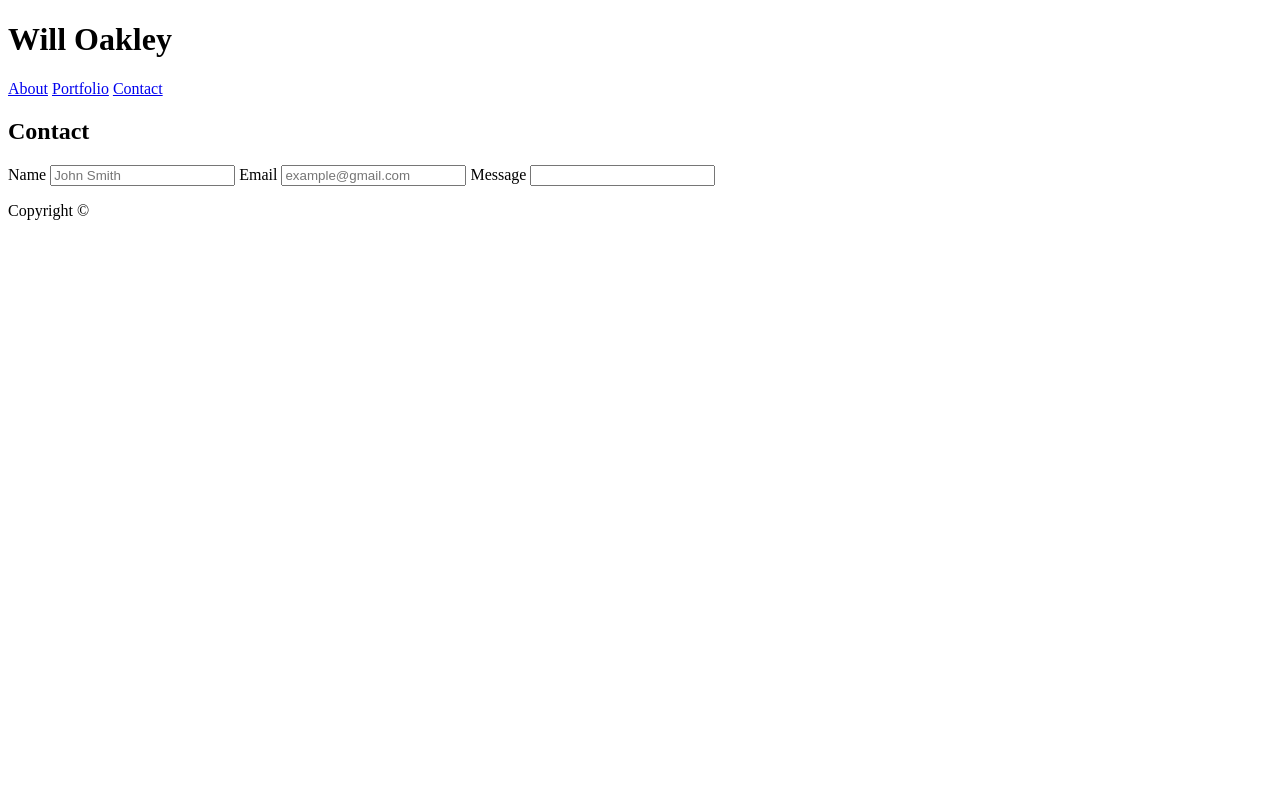
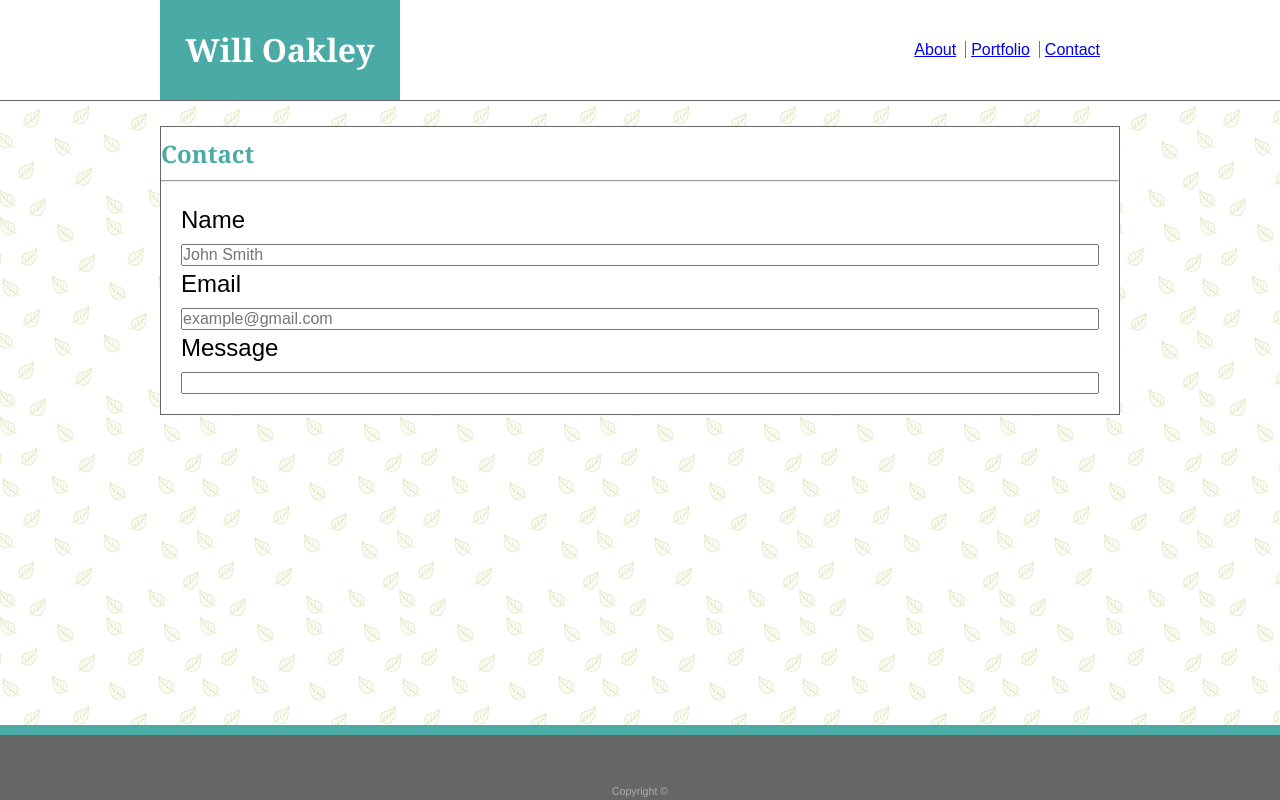
Before and after one commit to woaky1/Basic-Portfolio, a plain HTML site: page contact.html in a window 1280 px wide. Drawn offline with Linux system fonts and the light colour scheme.

Commit message:
mostly work on contact.html and related css plus a few fixes in index.html and portfolio.html

```diff
--- a/assets/css/style.css
+++ b/assets/css/style.css
@@ -51,6 +51,10 @@ body {
 #portfolioMainContent {
     height: 800px;
     margin-bottom: 100px;
+}
+
+#contactMainContent {
+    height: 400px;
 }
 
 .name {
@@ -125,7 +129,7 @@ p {
     margin-left: 25px;
 }
 
-#aboutMe {
+.aboutMe {
     margin: 10px 0px;
 }
 
@@ -166,3 +170,18 @@ p {
 #rps {
     background-image: url(../images/rock_paper_scissors.jpg)
 }
+
+form {
+    font-family: Arial, Helvetica, sans-serif;
+    font-size: 18pt;
+    margin: 20px;
+}
+
+input {
+    font-size: 12pt;
+    width: 100%;
+}
+
+label {
+    line-height: 150%;
+}
--- a/contact.html
+++ b/contact.html
@@ -5,32 +5,53 @@
     <meta name="viewport" content="width=device-width, initial-scale=1.0">
     <meta http-equiv="X-UA-Compatible" content="ie=edge">
     <title>Contact</title>
+    <link rel="stylesheet" href="assets/css/style.css">
 </head>
 <body>
-    <heading>
+    <div class="headingContainer">
+        <div class="heading">
+            <div class="name">
                 <h1>Will Oakley</h1>
-        <a href="index.html">About</a>
-        <a href="portfolio.html">Portfolio</a>
-        <a href="contact.html">Contact</a>
-    </heading>
+            </div>
+
+            <div class="menu">
+                <a class="menuItems" href="index.html">About</a>
+                <span class="verticalLine"></span>
+                <a class="menuItems" href="portfolio.html">Portfolio</a>
+                <span class="verticalLine"></span>
+                <a class="menuItems" href="contact.html">Contact</a>
+            </div>
+        </div>
+    </div>
+
+    <div class="clearfix"></div>
 
     <section>
-        <h1>Contact</h1>
+        <div class="backgroundBox">
+            <div class="mainContent">
+            <h2 class="aboutMe">Contact</h2>
+            <hr class="abnoutMe">
                 <div>
                     <form>
                         <label>Name</label>
+                        <br>
                         <input type="text" placeholder="John Smith">
+                        <br>
                         <label>Email</label>
+                        <br>
                         <input type="text" placeholder="example@gmail.com">
+                        <br>
                         <label>Message</label>
+                        <br>
                         <input type="text">
                     </form>
                 </div>
-        <form></form>
+            </div>
+        </div>
     </section>
 
-    <footer>
-        <p>Copyright &#169;</p>
-    </footer>
+    <div class="footer">
+        <p class="copyright">Copyright &#169;</p>
+    </div>
 </body>
 </html>
```
Also changed, not shown: index.html (+2 -2 lines), portfolio.html (+4 -2 lines). Lines whose indentation alone changed are shown as unchanged.
